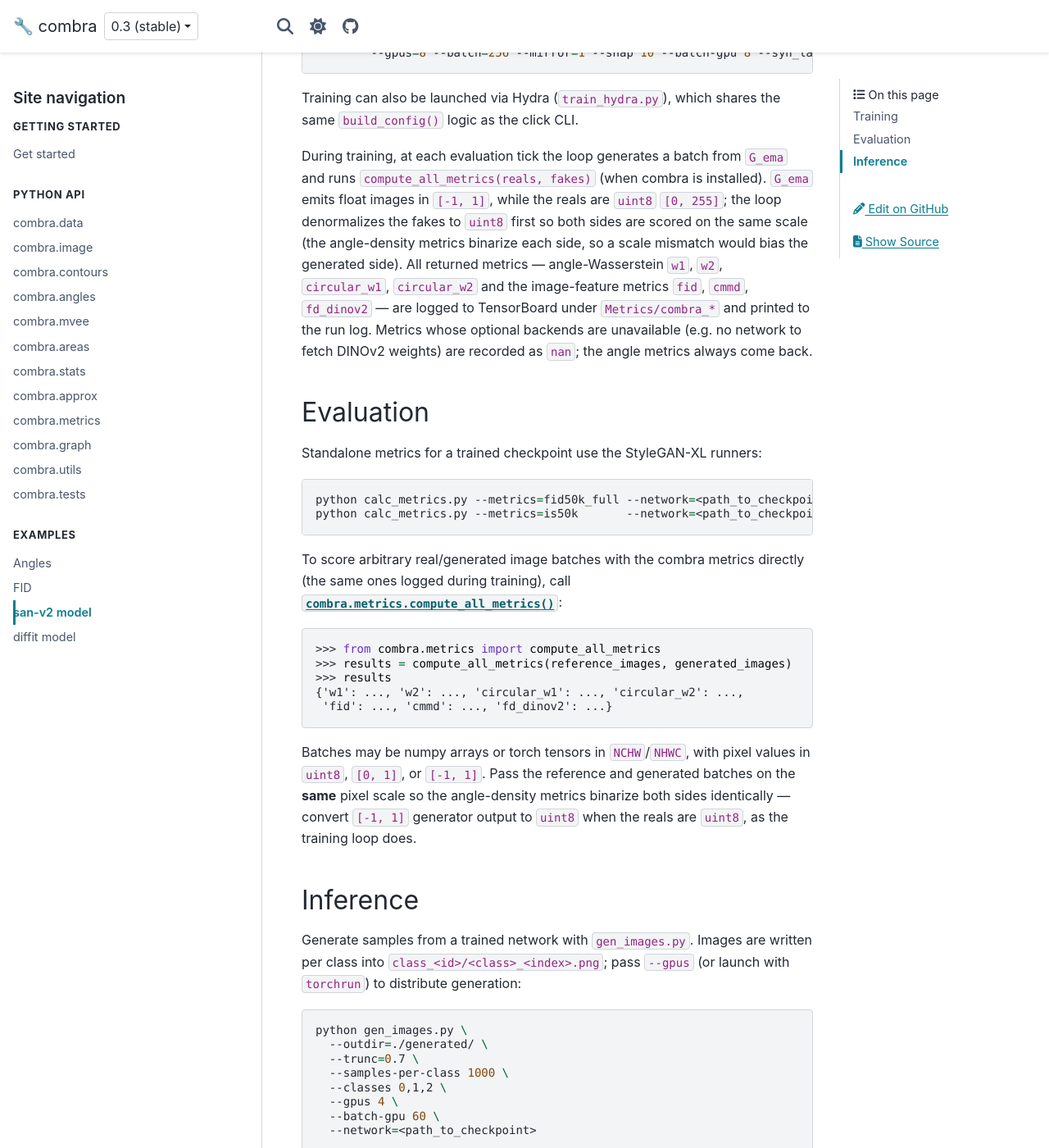
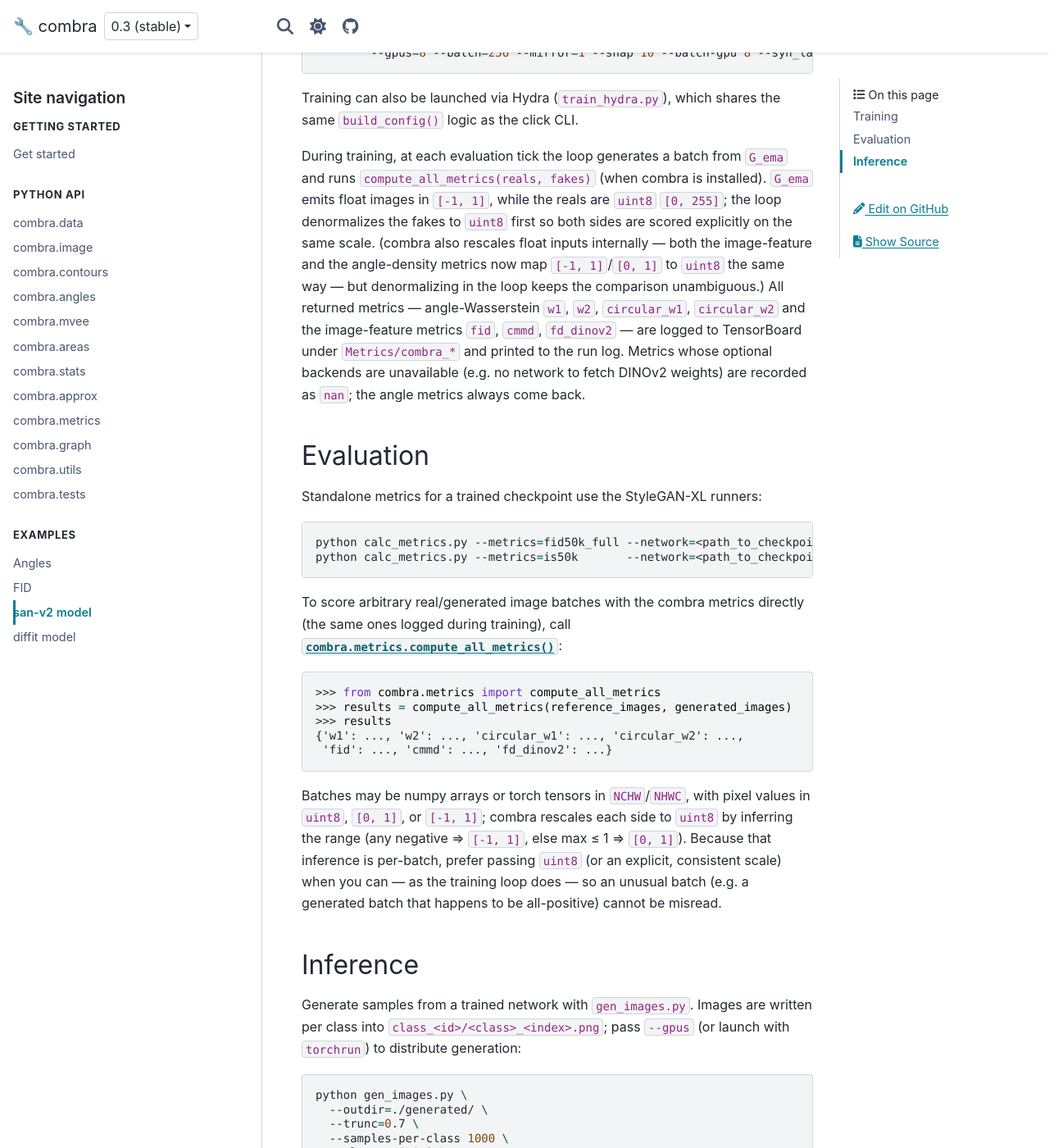
Before and after one commit to dkagramanyan/wc_cv, a Sphinx documentation site: the page built from docs/examples/san_v2.md, in a window 1280 px wide and 1400 px high, scrolled down 630 px. Shown: the whole window at 82% size. Built offline with Sphinx 7.4.7 and the PyData theme 0.15.4, drawn with Linux system fonts in a browser that asks for light colours.

Commit message:
docs(san_v2): reflect combra's internal float rescaling
combra now rescales float inputs to uint8 on both the image-feature and
the angle-density paths, so a [-1, 1]/[0, 1] batch is handled consistently.
Document that, note the range inference is per-batch, and recommend passing
uint8 / an explicit scale (as the training loop does) to avoid misreads.

Co-Authored-By: Claude Opus 4.8 (1M context) <noreply@anthropic.com>
Claude-Session: https://claude.ai/code/session_01TvfZQhMF2zYvnDaPhfGcFu

````diff
--- a/docs/examples/san_v2.md
+++ b/docs/examples/san_v2.md
@@ -30,9 +30,11 @@ Training can also be launched via Hydra (`train_hydra.py`), which shares the sam
 During training, at each evaluation tick the loop generates a batch from `G_ema`
 and runs `compute_all_metrics(reals, fakes)` (when combra is installed). `G_ema`
 emits float images in `[-1, 1]`, while the reals are `uint8` `[0, 255]`; the loop
-denormalizes the fakes to `uint8` first so both sides are scored on the same scale
-(the angle-density metrics binarize each side, so a scale mismatch would bias the
-generated side). All returned metrics — angle-Wasserstein `w1`, `w2`,
+denormalizes the fakes to `uint8` first so both sides are scored explicitly on the
+same scale. (combra also rescales float inputs internally — both the image-feature
+and the angle-density metrics now map `[-1, 1]`/`[0, 1]` to `uint8` the same way —
+but denormalizing in the loop keeps the comparison unambiguous.) All returned
+metrics — angle-Wasserstein `w1`, `w2`,
 `circular_w1`, `circular_w2` and the image-feature metrics `fid`, `cmmd`,
 `fd_dinov2` — are logged to TensorBoard under `Metrics/combra_*` and printed to
 the run log. Metrics whose optional backends are unavailable (e.g. no network to
@@ -60,10 +62,11 @@ To score arbitrary real/generated image batches with the combra metrics directly
 ```
 
 Batches may be numpy arrays or torch tensors in `NCHW`/`NHWC`, with pixel values
-in `uint8`, `[0, 1]`, or `[-1, 1]`. Pass the reference and generated batches on
-the **same** pixel scale so the angle-density metrics binarize both sides
-identically — convert `[-1, 1]` generator output to `uint8` when the reals are
-`uint8`, as the training loop does.
+in `uint8`, `[0, 1]`, or `[-1, 1]`; combra rescales each side to `uint8` by
+inferring the range (any negative ⇒ `[-1, 1]`, else max ≤ 1 ⇒ `[0, 1]`). Because
+that inference is per-batch, prefer passing `uint8` (or an explicit, consistent
+scale) when you can — as the training loop does — so an unusual batch (e.g. a
+generated batch that happens to be all-positive) cannot be misread.
 
 ## Inference
 
````
